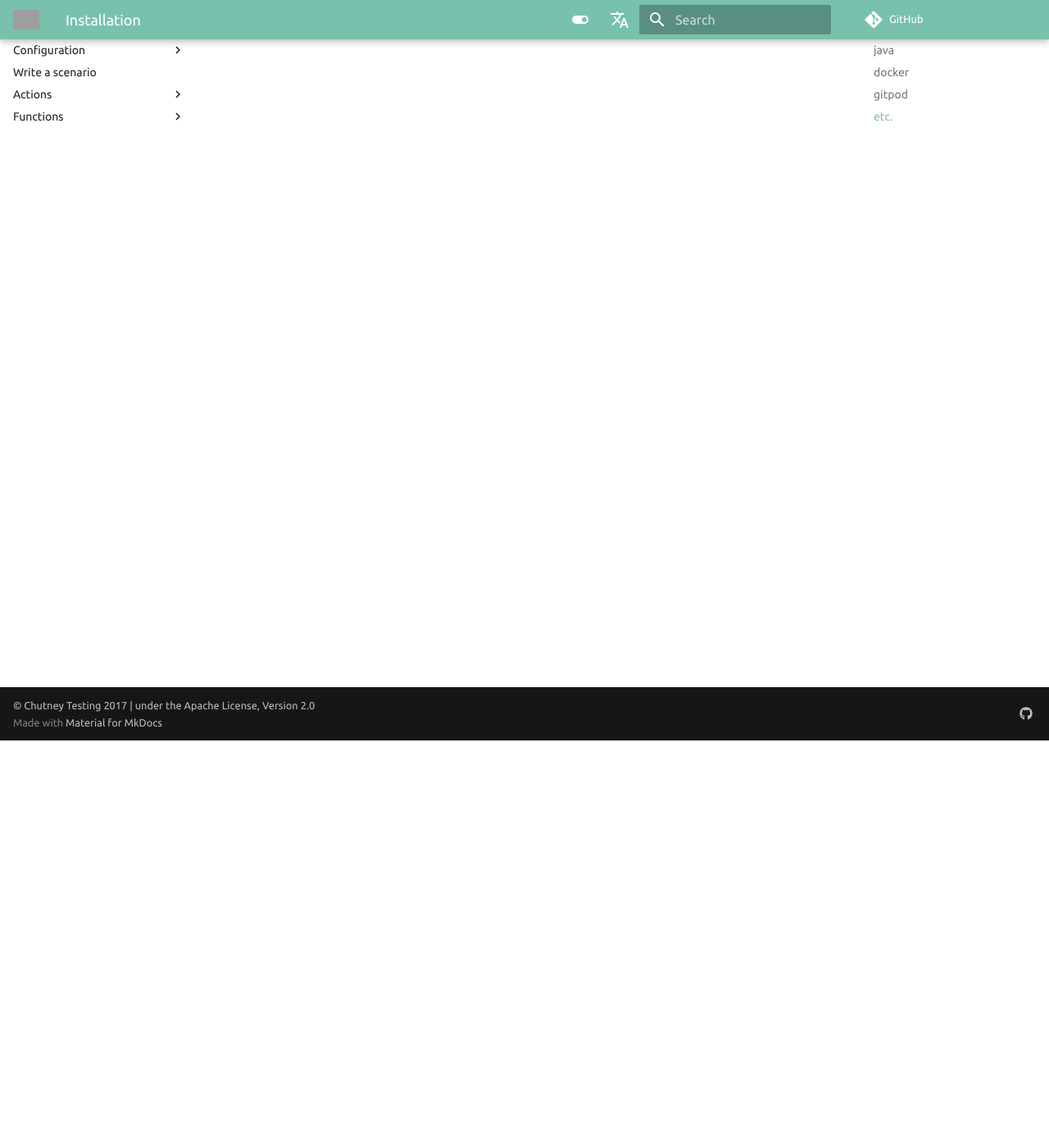
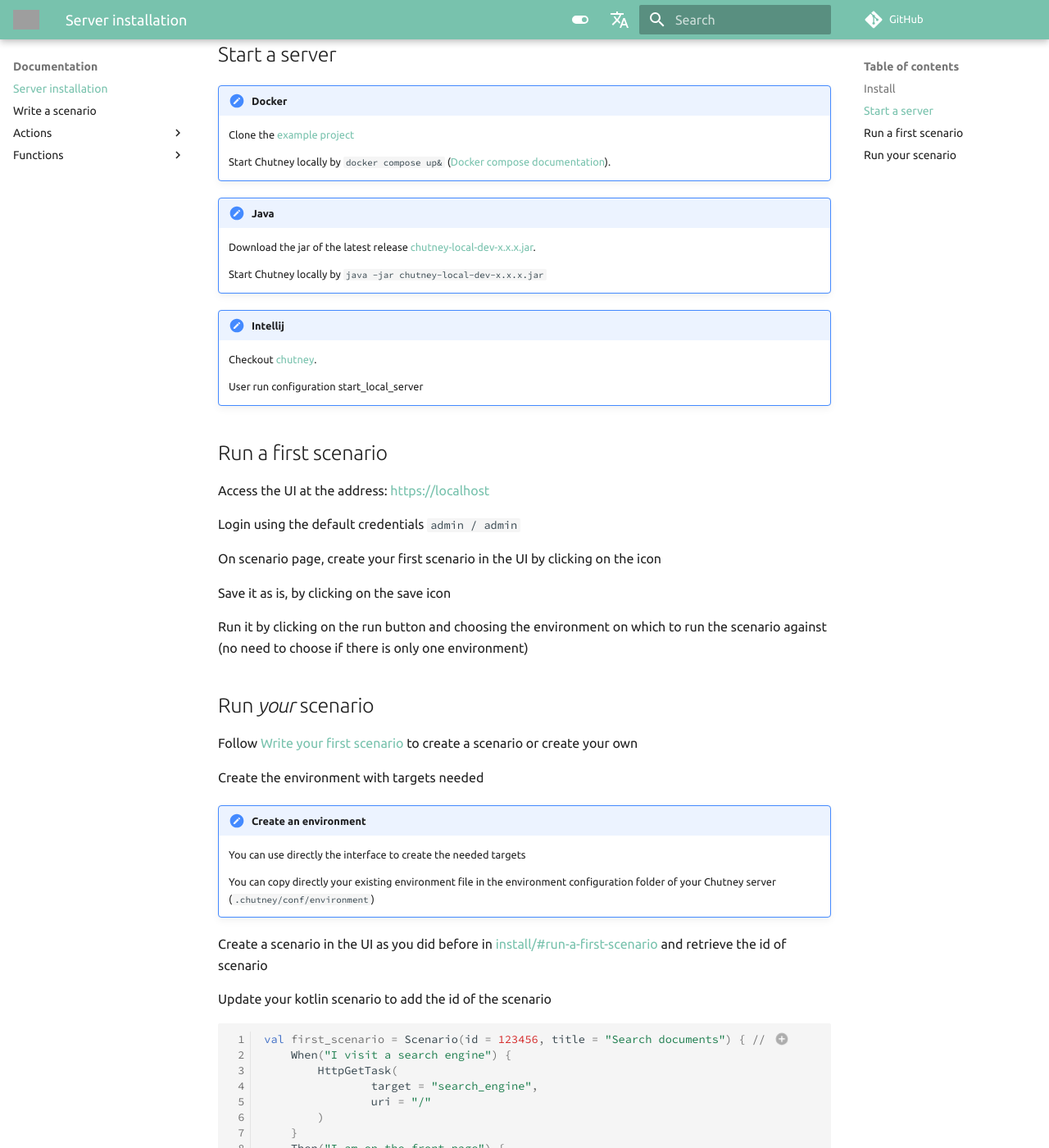
Before and after one commit to chutney-testing/chutney-testing.github.io-legacy, an MkDocs documentation site: the page built from docs/install.md, in a window 1280 px wide and 1400 px high, scrolled down 497 px. Shown: the whole window at 82% size. Built offline with MkDocs 1.6.1 and Material for MkDocs 9.7.7, drawn with Linux system fonts in a browser that asks for light colours; comment, search, counter and statistics services are not loaded; some of the changed text lies outside the part shown; grey boxes are pictures that could not be loaded.

Commit message:
doc: server installation

````diff
--- a/docs/install.md
+++ b/docs/install.md
@@ -1,6 +1,91 @@
 # Install
 
-## java
-## docker
-## gitpod
-## etc.
+You can run scenarios without any server from the code. This fits well with a CI or for pure developer users.
+
+However, most software is built through teamwork.
+In this case, we want to share scenarios, track their execution and allow functional and business people to have right of review in the testing of their product.
+
+That's why we have developed an interface that allows us to do all these things.
+
+You can find all code and configuration below in [example project](https://github.com/chutney-testing/chutney-project-template)
+
+# Start a server
+
+!!! note "Docker"
+
+    Clone the [example project](https://github.com/chutney-testing/chutney-project-template)
+
+    Start Chutney locally by `docker compose up&` ([Docker compose documentation](https://docs.docker.com/compose/)).
+
+!!! note "Java"
+
+    Download the jar of the latest release [chutney-local-dev-x.x.x.jar](https://github.com/chutney-testing/chutney/releases).
+
+    Start Chutney locally by `java -jar chutney-local-dev-x.x.x.jar`
+
+!!! note "Intellij"
+
+    Checkout [chutney](https://github.com/chutney-testing/chutney).
+
+    User run configuration start_local_server
+
+# Run a first scenario
+
+Access the UI at the address: [https://localhost]()
+
+Login using the default credentials `admin / admin`
+
+On scenario page, create your first scenario in the UI by clicking on the icon
+
+Save it as is, by clicking on the save icon
+
+Run it by clicking on the run button and choosing the environment on which to run the scenario against (no need to choose if there is only one environment)
+
+# Run *your* scenario
+
+Follow [Write your first scenario](/getting_started/write/) to create a scenario or create your own
+
+Create the environment with targets needed
+
+!!! note "Create an environment"
+
+    You can use directly the interface to create the needed targets
+
+    You can copy directly your existing environment file in the environment configuration folder of your Chutney server (`.chutney/conf/environment`)
+
+Create a scenario in the UI as you did before in [install/#run-a-first-scenario]() and retrieve the id of scenario
+
+Update your kotlin scenario to add the id of the scenario
+
+``` kotlin
+val first_scenario = Scenario(id = 123456, title = "Search documents") { // (1)
+    When("I visit a search engine") {
+        HttpGetTask(
+                target = "search_engine",
+                uri = "/"
+        )
+    }
+    Then("I am on the front page") {
+        SuccessTask()
+    }
+}
+```
+
+1. Add the id here
+
+Synchronize your kotlin scenario with your server
+
+``` kotlin
+import com.chutneytesting.kotlin.synchronize.synchronise
+import com.chutneytesting.kotlin.util.ChutneyServerInfo
+
+val chutneyLocalServer = ChutneyServerInfo(
+    remoteServerUrl = "http://localhost:8081", remoteUserName = "admin", remoteUserPassword = "admin"
+)
+
+fun main() {
+    first_scenario.synchronise(serverInfo = chutneyLocalServer, updateRemote = true)
+}
+```
+
+Your scenario is updated. Try to run it as before !
--- a/mkdocs.yml
+++ b/mkdocs.yml
@@ -11,16 +11,16 @@
 nav:
   - Overview: index.md
   - Getting Started:
-    - Install: getting_started/requirements.md
+    - Requirements: getting_started/requirements.md
     - Write your first scenario: getting_started/write.md
     - Run your scenario: getting_started/run.md
   - Documentation:
-    - Installation: install.md
-    - Configuration:
-      - environment: configuration/env.md
-      - roles: configuration/roles.md
-      - agent: configuration/agent.md
-    - 'Write a scenario': write.md
+    - Server installation: install.md
+    #- Configuration:
+    #  - environment: configuration/env.md
+    #  - roles: configuration/roles.md
+    #  - agent: configuration/agent.md
+    - Write a scenario: getting_started/write
     - Actions:
         - Introduction: actions/introduction.md
         - amqp: actions/amqp.md
````
Also changed, not shown: README.md (added, +7 -0 lines), docs/configuration/agent.md (deleted, +0 -1 lines), docs/configuration/env.md (deleted, +0 -1 lines), docs/configuration/roles.md (deleted, +0 -1 lines), docs/write.md (deleted, +0 -1 lines).
